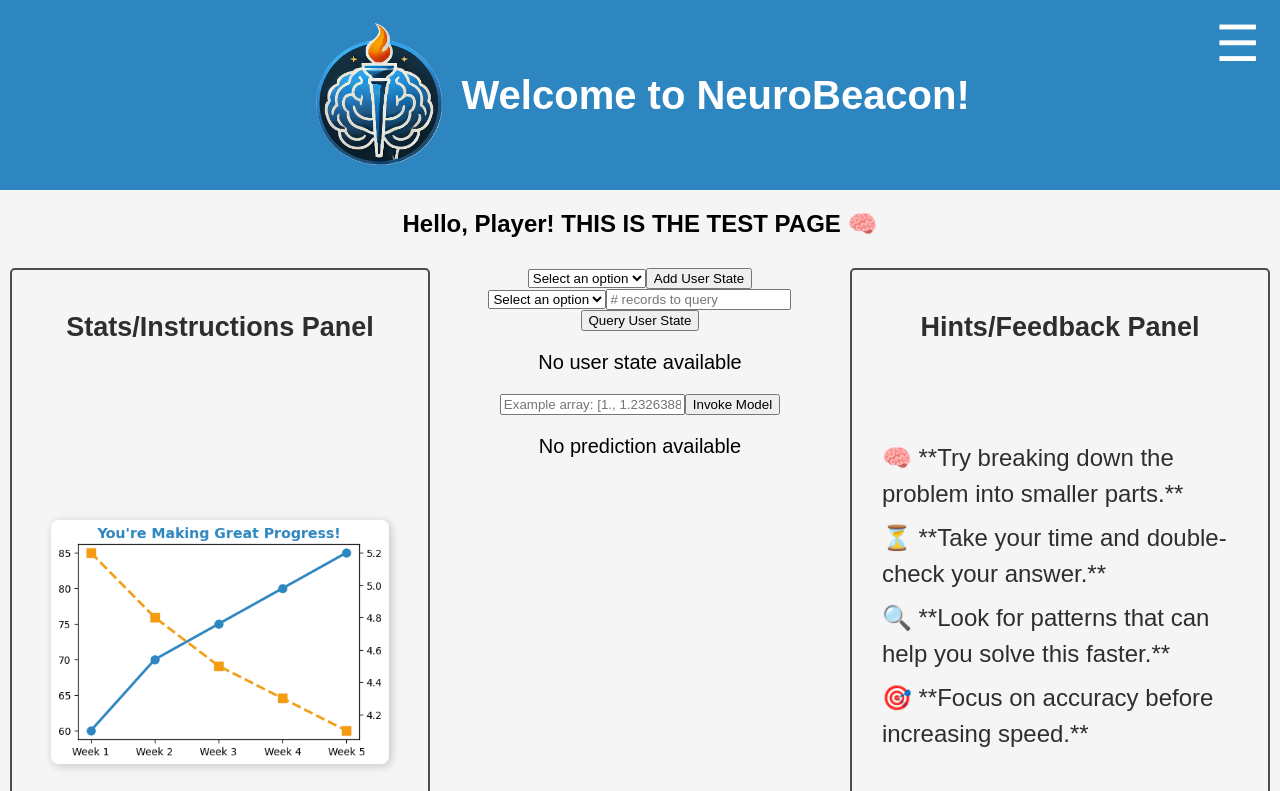
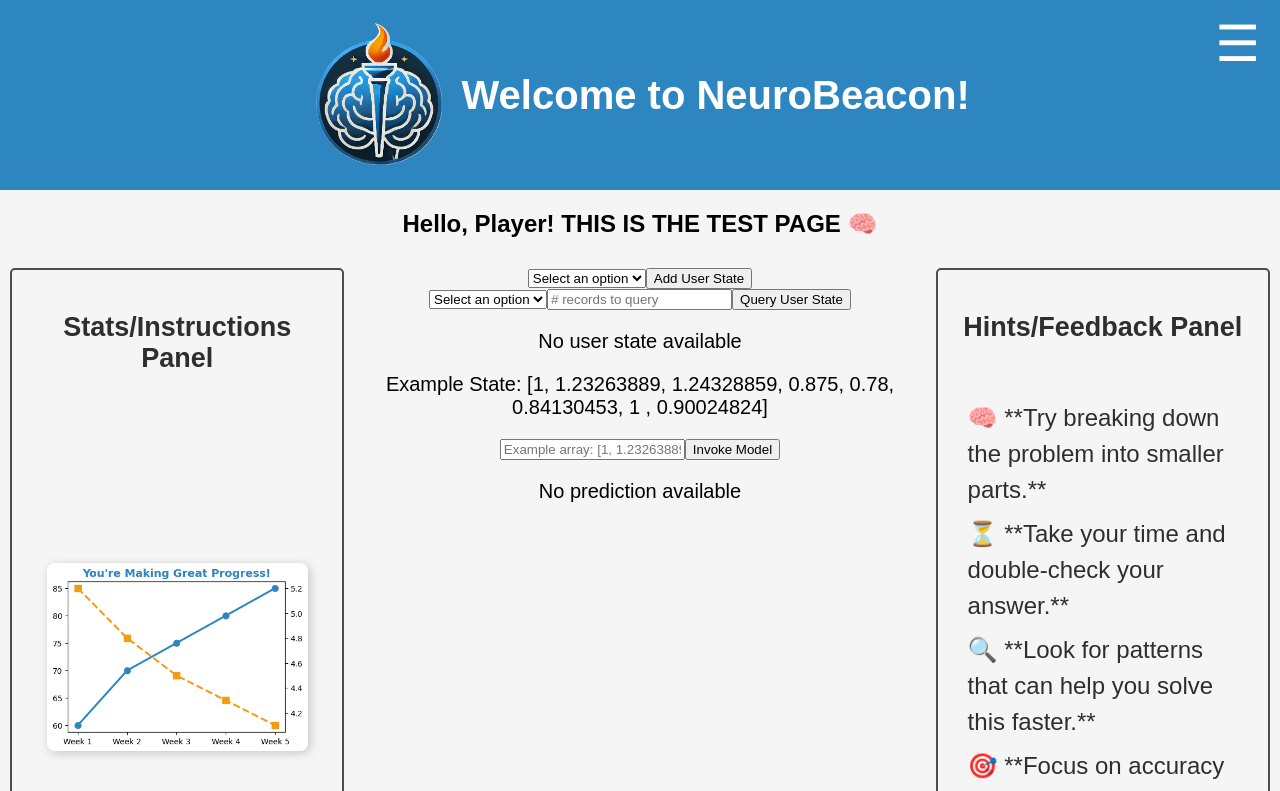
Before and after one commit to jasondongmids/neurobeacon, a React (Vite) app: page /test in a window 1280 px wide. Shown: the top 791 px of the page. Built offline with nearby package versions, Linux system fonts and the light colour scheme; no server answers; what aws-amplify would draw is missing.

Commit message:
finish api configuration

```diff
--- a/src/components/TestPage.jsx
+++ b/src/components/TestPage.jsx
@@ -62,25 +62,26 @@ async function getUserState(event, setUserState, queryType, queryLimit) {
 };
 
 // Test model api
-async function sendModelRequest(event) {
+async function sendModelRequest(event, modelInput, setModelPrediction) {
     event.preventDefault();
 
     try {
         const invokeModel = post({
             apiName: "neurobeaconModel",
-            path: "https://wko6ofylnd.execute-api.us-east-1.amazonaws.com/test",
+            path: "test/neurobeaconModel",
             region: "us-east-1",
             options: {
                 body: {
-                    data: [1.0, 1.23263889, 1.24328859, 0.875, 0.78, 0.84130453, 1.0 , 0.90024824]
+                    data: JSON.parse(modelInput)
                 }
             }
         });
 
         const { body } = await invokeModel.response;
         const response = await body.json();
-
+        const prediction = response.body
         console.log("Post call succeeded:", response);
+        setModelPrediction(prediction)
     } catch (error) {
         console.log("Post call failed:", JSON.parse(error.response))
     }
@@ -148,13 +149,15 @@ const TestPage = () => {
                     ) : (
                         <p style={{color: "black"}}>No user state available</p>
                     )}
-
-                    <form onSubmit={(e) => sendModelRequest(e)} className="flex space-x-2">
+                    <p style={{color: "black"}}>
+                        Example State: [1, 1.23263889, 1.24328859, 0.875, 0.78, 0.84130453, 1 , 0.90024824]
+                    </p>
+                    <form onSubmit={(e) => sendModelRequest(e, modelInput, setModelPrediction)} className="flex space-x-2">
                         <input
                             type="text"
                             value={modelInput}
                             onChange={(e) => setModelInput(e.target.value)}
-                            placeholder="Example array: [1., 1.23263889, 1.24328859, 0.875, 0.78, 0.84130453, 1. , 0.90024824]"
+                            placeholder="Example array: [1, 1.23263889, 1.24328859, 0.875, 0.78, 0.84130453, 1, 0.90024824]"
                         />
                         <button type="submit" className="px-4 py-2 bg-blue-500 text-white rounded">
                         Invoke Model
@@ -162,7 +165,7 @@ const TestPage = () => {
                     </form>
 
                     {modelPrediction != '' ? (
-                        <pre>{JSON.stringify(modelPrediction, null, 2)}</pre>
+                        <pre>Prediction: {JSON.stringify(modelPrediction, null, 2)}</pre>
                     ) : (
                         <p style={{color: "black"}}>No prediction available</p>
                     )}
--- a/src/index.jsx
+++ b/src/index.jsx
@@ -16,7 +16,7 @@ Amplify.configure({
     REST: {
       ...amplifyConfig.API?.REST,
       neurobeaconModel: {
-        endpoint: "https://wko6ofylnd.execute-api.us-east-1.amazonaws.com/test",
+        endpoint: "https://wko6ofylnd.execute-api.us-east-1.amazonaws.com/",
         region: "us-east-1"
       }
     }
```
